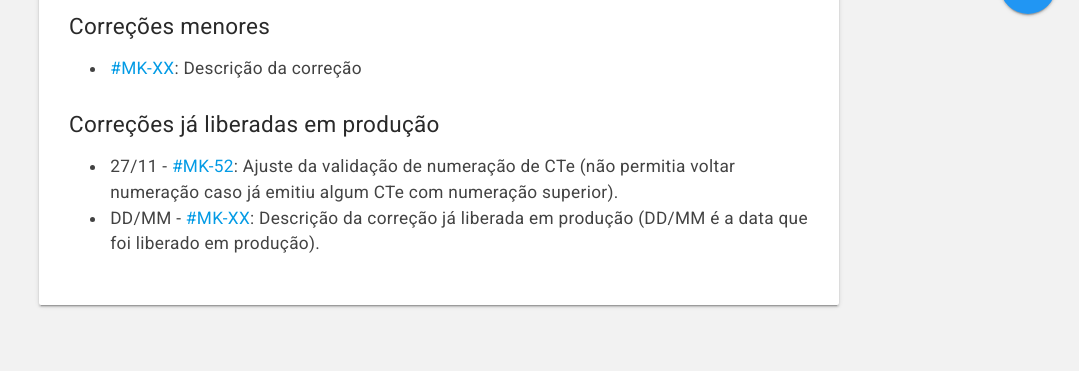
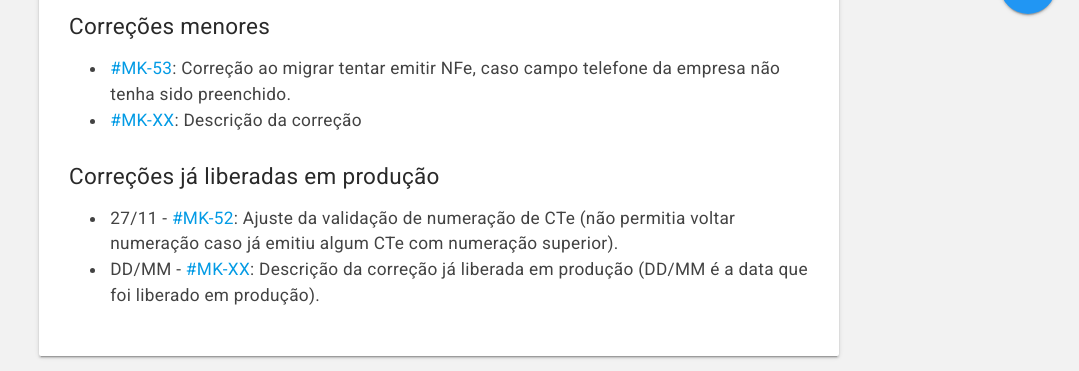
Before and after one commit to myrp-maicon/changelog-myrp, a Jekyll site: the page built from docs/myrp/18.11.03.md, in a window 1280 px wide, cut to the strip 863-1234 px from the top of the page. Shown: the whole strip, without its empty margins (201-1280 px from the left). Built offline with Jekyll 4.4.1, drawn with Linux system fonts in a browser that asks for light colours; nearby versions of some CDN libraries; our own code applies the rules of GitHub Pages for plain Markdown files; the repository's description, which GitHub fills in, is left out; before the commit the page ends 1183 px from its top, so only the background shows below that.

Commit message:
JB:MK-53: incluindo correção no changelog.

```diff
--- a/docs/myrp/18.11.03.md
+++ b/docs/myrp/18.11.03.md
@@ -11,6 +11,7 @@ As alterações estarão disponíveis no ambiente demo.myrp.com.br (212) na quar
 
 
 ## Correções menores
+* [#MK-53](https://devmyrp.atlassian.net/browse/MK-53): Correção ao migrar tentar emitir NFe, caso campo telefone da empresa não tenha sido preenchido.
 * [#MK-XX](https://devmyrp.atlassian.net/browse/MK-XX): Descrição da correção
 
 ## Correções já liberadas em produção
```
